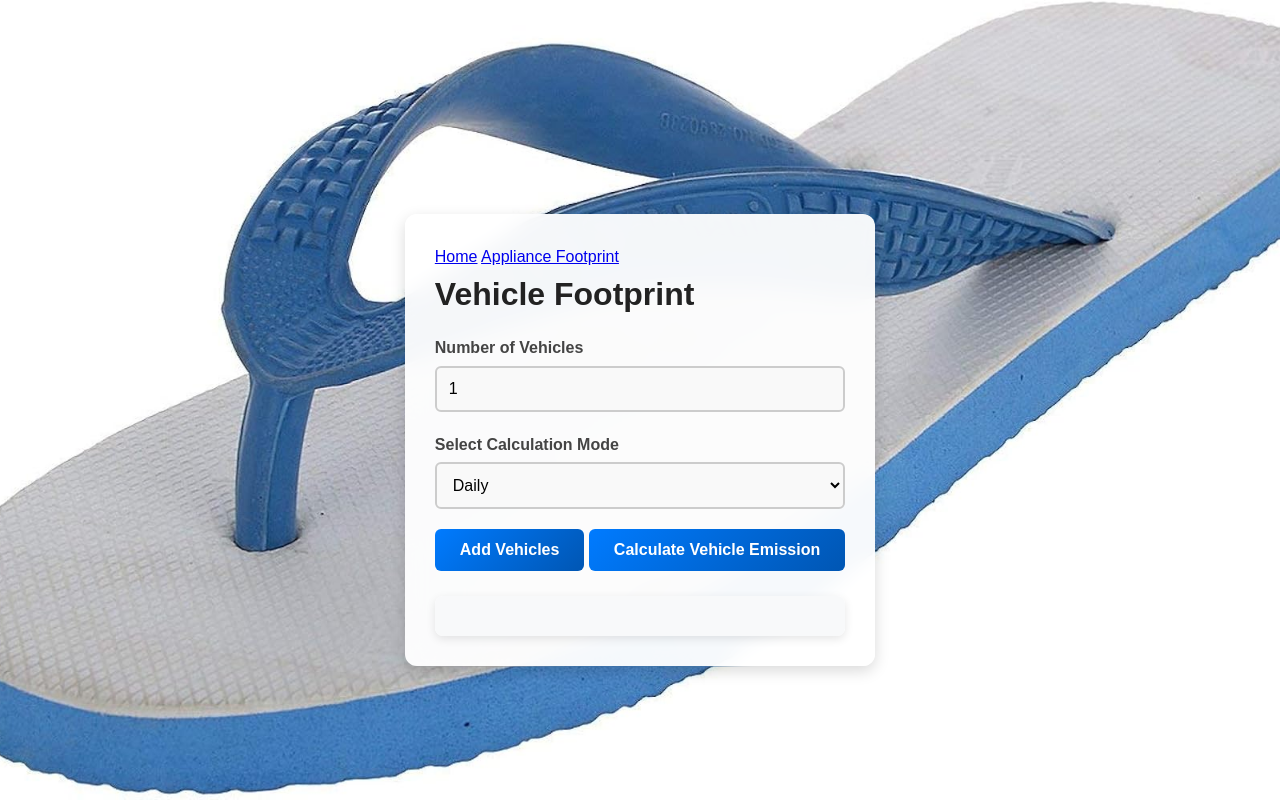
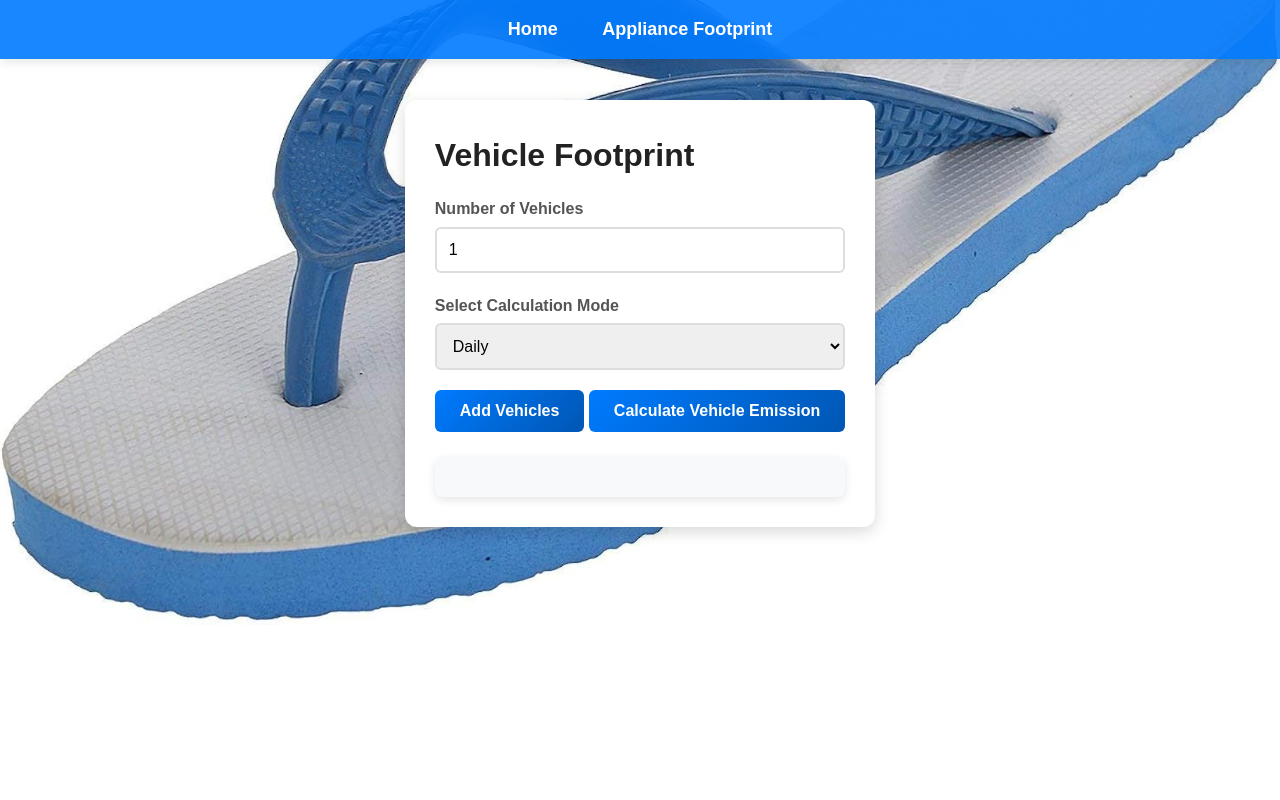
Before and after one commit to AARADHYAPATEL/NZTF, a plain HTML site: page vehicle.html in a window 1280 px wide. Drawn offline with Linux system fonts and the light colour scheme.

Commit message:
Update style.css

```diff
--- a/style.css
+++ b/style.css
@@ -1,4 +1,3 @@
-/* Global Reset */
         * {
             margin: 0;
             padding: 0;
@@ -8,7 +7,10 @@
         body {
             text-align: center;
             font-family: 'Poppins', Arial, sans-serif;
-    background: url('images/61iFKwokk5L._AC_UY1000_.jpg') no-repeat center/cover;
+            background-image: url('images/61iFKwokk5L._AC_UY1000_.jpg');
+            background-size: cover;
+            background-position: center;
+            background-repeat: no-repeat;
             color: #333;
             display: flex;
             flex-direction: column;
@@ -16,23 +18,46 @@ body {
             align-items: center;
             padding: 20px;
             line-height: 1.6;
-    min-height: 100vh;
+        }
+
+        nav {
+            background: rgba(0, 123, 255, 0.9);
+            padding: 15px 0;
+            width: 100%;
+            position: fixed;
+            top: 0;
+            left: 0;
+            text-align: center;
+            z-index: 1000;
+            box-shadow: 0px 3px 10px rgba(0, 0, 0, 0.1);
+        }
+
+        nav a {
+            color: #fff;
+            text-decoration: none;
+            margin: 0 20px;
+            font-size: 18px;
+            font-weight: bold;
+            transition: color 0.3s ease-in-out;
+        }
+
+        nav a:hover {
+            color: #f8f8f8;
+            text-decoration: underline;
         }
 
         /* Main Container */
         .container {
             max-width: 700px;
-    background: rgba(255, 255, 255, 0.95);
+            background: #fff;
             padding: 30px;
             margin-top: 80px;
             border-radius: 12px;
             box-shadow: 0 5px 15px rgba(0, 0, 0, 0.15);
             text-align: left;
             animation: fadein 0.8s ease-in-out;
-    backdrop-filter: blur(10px);
         }
 
-/* Form Styles */
         .form-group {
             margin-bottom: 20px;
         }
@@ -41,29 +66,25 @@ body {
             display: block;
             margin-bottom: 5px;
             font-weight: bold;
-    color: #444;
+            color: #555;
             font-size: 16px;
         }
 
-.form-group input,
-.form-group select {
+        .form-group input, .form-group select {
             width: 100%;
             padding: 12px;
-    border: 2px solid #ccc;
+            border: 2px solid #ddd;
             border-radius: 6px;
             font-size: 16px;
-    background: #f9f9f9;
             transition: all 0.3s ease-in-out;
             outline: none;
         }
 
-.form-group input:focus,
-.form-group select:focus {
+        .form-group input:focus, .form-group select:focus {
             border-color: #007BFF;
-    box-shadow: 0 0 10px rgba(0, 123, 255, 0.3);
+            box-shadow: 0 0 8px rgba(0, 123, 255, 0.3);
         }
 
-/* Button Styling */
         .button {
             display: inline-block;
             padding: 12px 25px;
@@ -75,28 +96,26 @@ body {
             border-radius: 6px;
             text-decoration: none;
             cursor: pointer;
-    transition: all 0.3s ease;
+            transition: background-color 0.3s ease;
             text-align: center;
         }
 
         .button:hover {
             background: linear-gradient(135deg, #0056b3, #004494);
-    transform: translateY(-3px);
-    box-shadow: 0 5px 12px rgba(0, 0, 0, 0.2);
+            transform: translateY(-2px);
+            box-shadow: 0 4px 10px rgba(0, 0, 0, 0.2);
         }
 
-/* Results Box */
         .results {
             margin-top: 25px;
             padding: 20px;
-    background: rgba(248, 249, 250, 0.95);
+            background: #f8f9fa;
             border-radius: 8px;
             box-shadow: 0 3px 10px rgba(0, 0, 0, 0.1);
-    backdrop-filter: blur(5px);
         }
 
         .results p {
-    margin: 10px 0;
+            margin: 8px 0;
             font-size: 16px;
             color: #444;
         }
@@ -108,26 +127,27 @@ body {
             margin: 20px 0;
         }
 
-/* Headings */
         h1, h3 {
             color: #222;
             margin-bottom: 15px;
         }
 
-/* Responsive Design */
-@media (max-width: 768px) {
+        @media (max-width: 600px) {
             .container {
                 width: 90%;
                 padding: 20px;
             }
 
+            nav a {
+                font-size: 16px;
+                margin: 0 10px;
+            }
             .button {
                 width: 100%;
                 padding: 14px;
             }
         }
 
-/* Fade-in Animation */
         @keyframes fadein {
             from {
                 opacity: 0;
@@ -137,4 +157,5 @@ h1, h3 {
                 opacity: 1;
                 transform: translateY(0);
             }
+
         }
```
Lines whose indentation alone changed are shown as unchanged.
